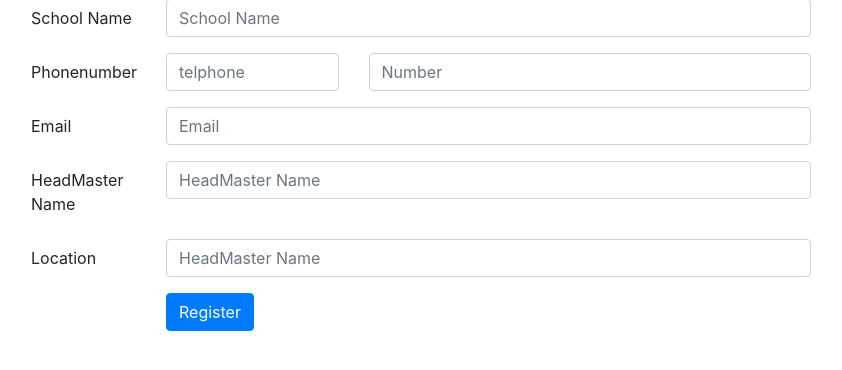
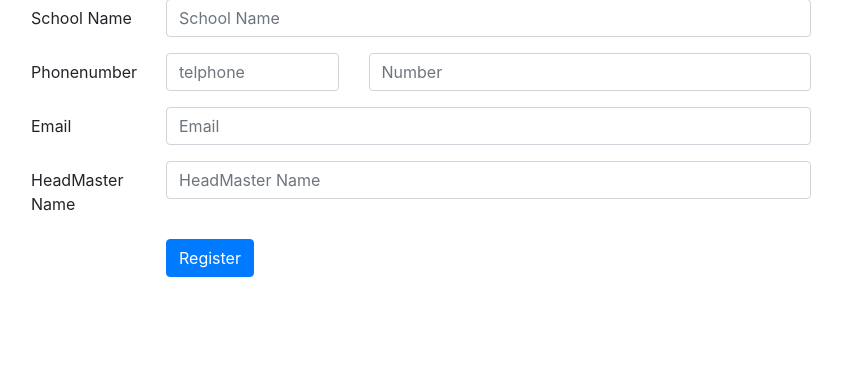
Before and after one commit to IndiaCFG2/team-11, a Django app: page /register/ in a window 1280 px wide. Shown: the part 99-469 px from the top of the page, without its empty margins (84-926 px from the left). Run offline with Django 3.2, Linux system fonts and the light colour scheme; parts of the project's set-up code (start-up, migrations or seed data) failed here and were passed over; some libraries are stand-ins or nearby versions.

Commit message:
employee templates

```diff
--- a/KEF11/Schools/models.py
+++ b/KEF11/Schools/models.py
@@ -12,7 +12,7 @@ class Schools(models.Model):
 	email = models.EmailField()
 	phone = models.IntegerField()
 	headmaster = models.CharField(max_length=100)
-
+	location=models.CharField(max_length=100,blank=True)
 	date_posted = models.DateTimeField(default=timezone.now)
 
 	def __str__(self):
--- a/KEF11/employee/views.py
+++ b/KEF11/employee/views.py
@@ -12,7 +12,6 @@ def register_school(request):
         email=request.POST['email']
         phonenumber= 98899877
         headmaster=request.POST['headmaster']
-
 
 
         send_mail('KFSFOUNDATION','Hello {} thanks for registering'.format(school_name),'kfsngo@gmail.com',[email],fail_silently=False,)
--- a/KEF11/templates/school_register.html
+++ b/KEF11/templates/school_register.html
@@ -42,12 +42,7 @@
                  <input type="text" name="headmaster" class="form-control" id="headmaster" placeholder="HeadMaster Name">
                </div>
              </div>
-             <div class="form-group row" >
-               <label for="location" class="col-md-2 col-form-label">Location</label>
-               <div class="col-md-10">
-                 <input type="text" name="location" class="form-control" id="location" placeholder="HeadMaster Name">
-               </div>
-             </div>
+
              <div class="form-group row">
                <div class="offset-md-2 col-md-10">
                  <button type="submit" class="btn btn-primary">Register</button>
```
Also changed, not shown: KEF11/Schools/migrations/0005_auto_20200808_2235.py (added), KEF11/Schools/migrations/0006_auto_20200808_2237.py (added), KEF11/db.sqlite3 (deleted).
